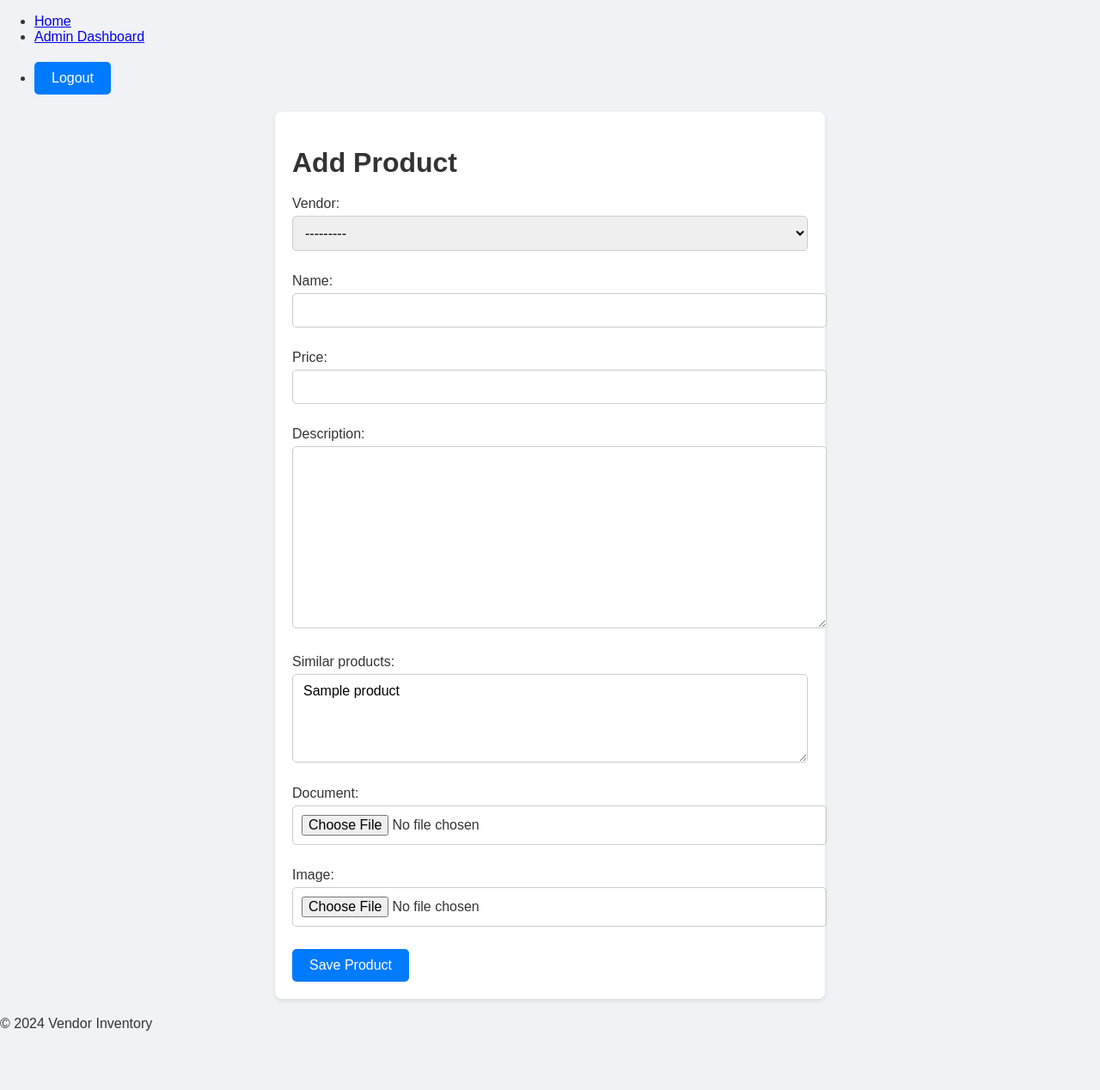
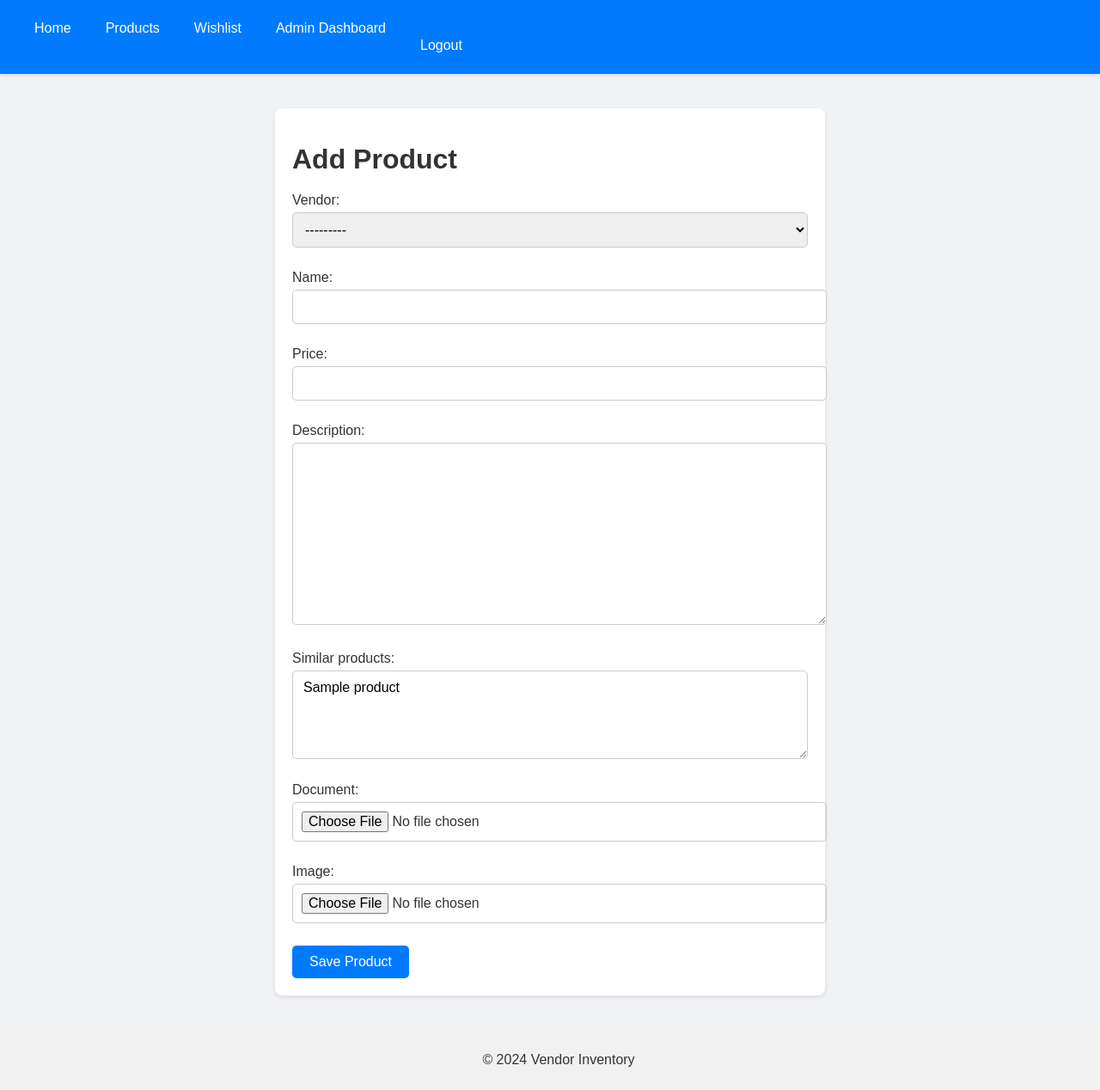
Before and after one commit to kumar06062000/vendormanagement, a Django app: page /vendor/product/add/ in a window 1280 px wide. Shown: the whole page at 86% size. Before the commit the page ends 1199 px from the top, so only its background shows below. Run offline with Django 5.2, Linux system fonts and the light colour scheme; a user stored in the database is signed in; tables that the repository leaves empty hold one stand-in row (values such as "Sample post"); data that the repository does not hold is empty.

Commit message:
Add files via upload

```diff
--- a/inventory/templates/inventory/base.html
+++ b/inventory/templates/inventory/base.html
@@ -1,19 +1,69 @@
-<!-- templates/inventory/base.html -->
 {% load static %}
 
 <!DOCTYPE html>
 <html lang="en">
 <head>
     <meta charset="UTF-8">
+    <meta name="viewport" content="width=device-width, initial-scale=1.0">
     <title>{% block title %}Vendor Inventory{% endblock %}</title>
     <link rel="stylesheet" href="{% static 'css/styles.css' %}">
+    <style>
+        body {
+            font-family: Arial, sans-serif;
+            margin: 0;
+            padding: 0;
+            box-sizing: border-box;
+        }
+        .navbar {
+            background-color: #007bff;
+            overflow: hidden;
+        }
+        .navbar-nav {
+            display: flex;
+            justify-content: center;
+            list-style-type: none;
+            margin: 0;
+            padding: 0;
+        }
+        .navbar-nav li {
+            margin: 0;
+        }
+        .navbar-nav li a, .navbar-nav li form button {
+            display: block;
+            color: white;
+            text-align: center;
+            padding: 14px 20px;
+            text-decoration: none;
+            background-color: #007bff;
+            border: none;
+            cursor: pointer;
+            transition: background-color 0.3s, color 0.3s;
+        }
+        .navbar-nav li a:hover, .navbar-nav li form button:hover {
+            background-color: #0056b3;
+            color: white;
+        }
+        main {
+            padding: 20px;
+        }
+        footer {
+            text-align: center;
+            padding: 10px;
+            background-color: #f1f1f1;
+            position: relative;
+            bottom: 0;
+            width: 100%;
+        }
+    </style>
 </head>
 <body>
     <header>
-        <nav>
-            <ul>
+        <nav class="navbar">
+            <ul class="navbar-nav">
                 <li><a href="{% url 'home' %}">Home</a></li>
+                <li><a href="{% url 'products' %}">Products</a></li>
                 {% if user.is_authenticated %}
+                    <li><a href="{% url 'view_wishlist' %}">Wishlist</a></li>
                     {% if user.is_staff %}
                         <li><a href="{% url 'admin_dashboard' %}">Admin Dashboard</a></li>
                     {% elif user.vendor_profile %}
```
